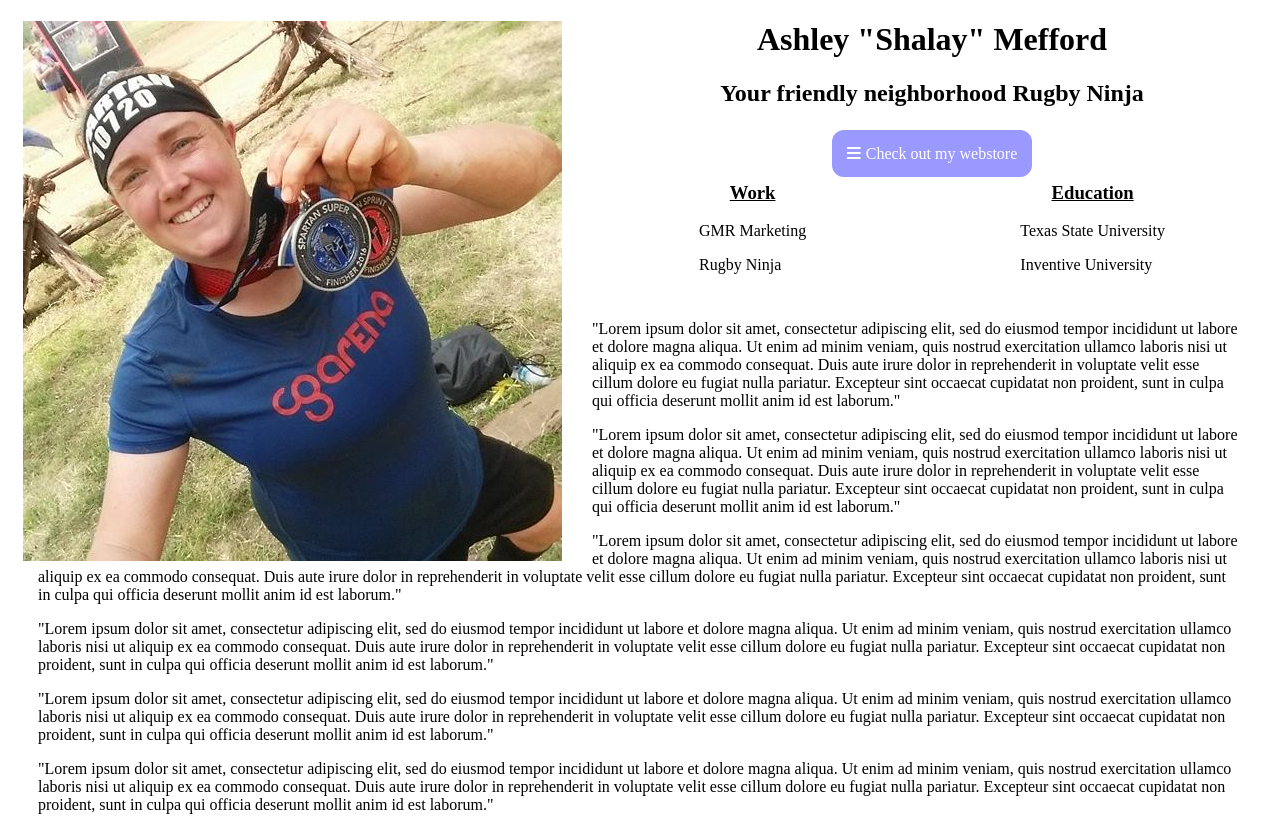
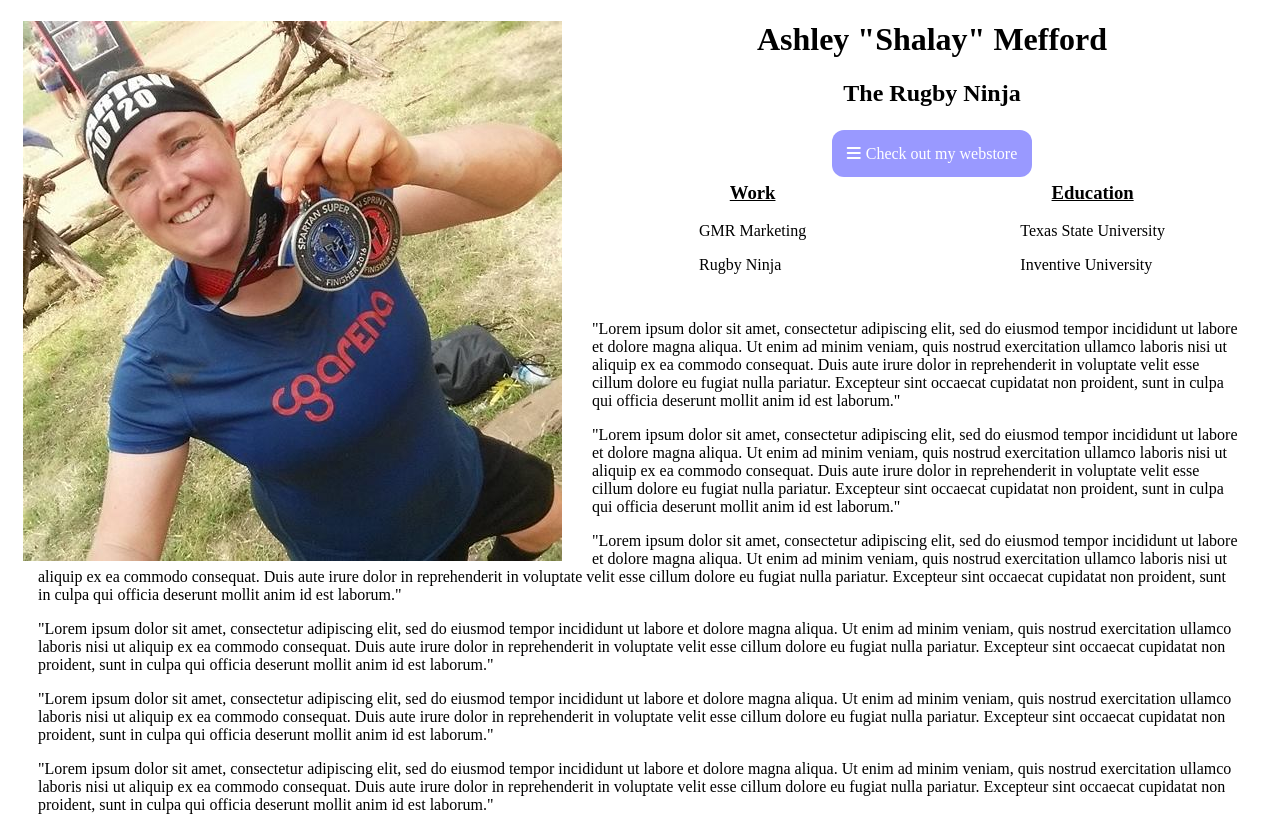
Before and after one commit to ashleymefford/profile_site_practice, a plain HTML site: page index.html in a window 1280 px wide. Shown: the top 823 px of the page. Drawn offline with Linux system fonts and the light colour scheme.

Commit message:
Update index.html

```diff
--- a/index.html
+++ b/index.html
@@ -12,7 +12,7 @@
 	</div>
 	<div class="center_heading">
 		<h1>Ashley "Shalay" Mefford</h1>
-		<h2>Your friendly neighborhood Rugby Ninja</h2>
+		<h2>The Rugby Ninja</h2>
 		<br>
 		<a class= "button" href="http://rugbyninja.com/"><i class="fa fa-bars" aria-hidden="true"></i>Check out my webstore</a>
 	</div>
```
